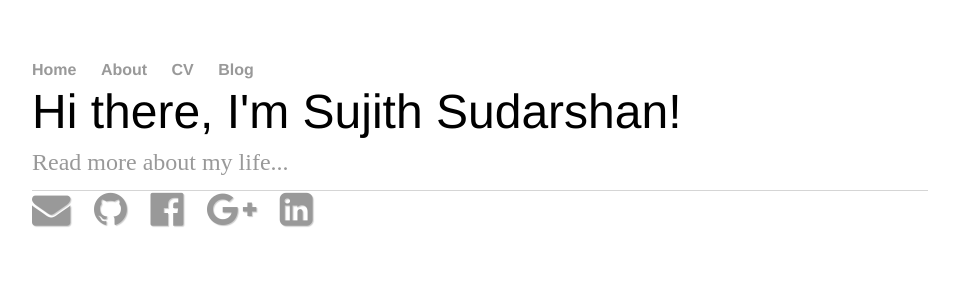
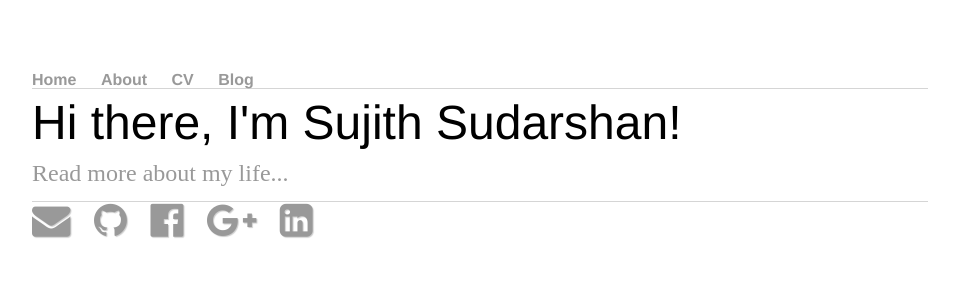
Before and after one commit to sh1457/exhibitor, a Jekyll site: the page built from index.html, in a window 1280 px wide. Shown: the top 300 px of the page, without its empty margins (160-1119 px from the left). Built offline with Jekyll 4.4.1, drawn with Linux system fonts in a browser that asks for light colours.

Commit message:
Update style.css

```diff
--- a/css/style.css
+++ b/css/style.css
@@ -49,6 +49,15 @@ body {
     padding: 2px;
     width: 70%;
 }
+nav {
+    border-bottom: 1px solid #d5d5d5;
+    margin: 10px auto;
+}
+footer {
+    border-top: 1px solid #d5d5d5;
+    font-size: .8em;
+    margin: 10px auto;
+}
 nav ul, footer ul {
     font-family:'Helvetica', 'Arial', 'Sans-Serif';
     padding: 0px;
@@ -77,11 +86,6 @@ p {
     color: #333;
     margin: 10px auto;
 }
-footer {
-    border-top: 1px solid #d5d5d5;
-    font-size: .8em;
-    margin: 10px auto;
-}
 ul.posts {
     margin: 20px auto 40px;
     font-size: 1.5em;
```
